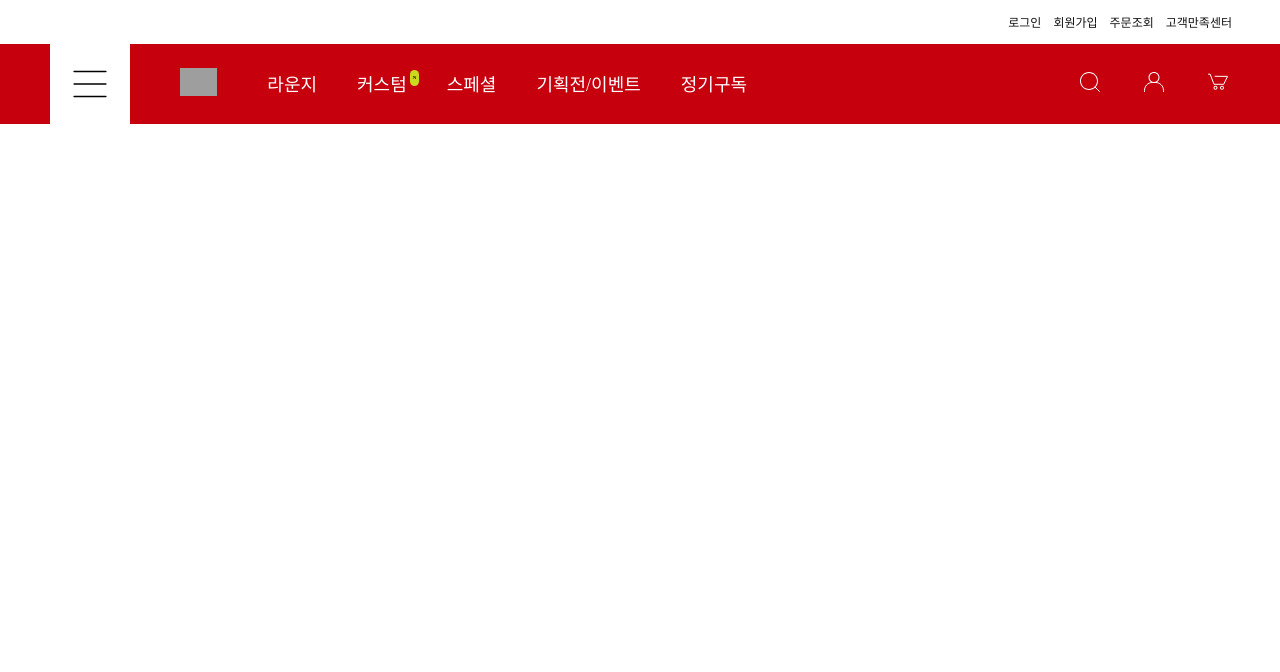
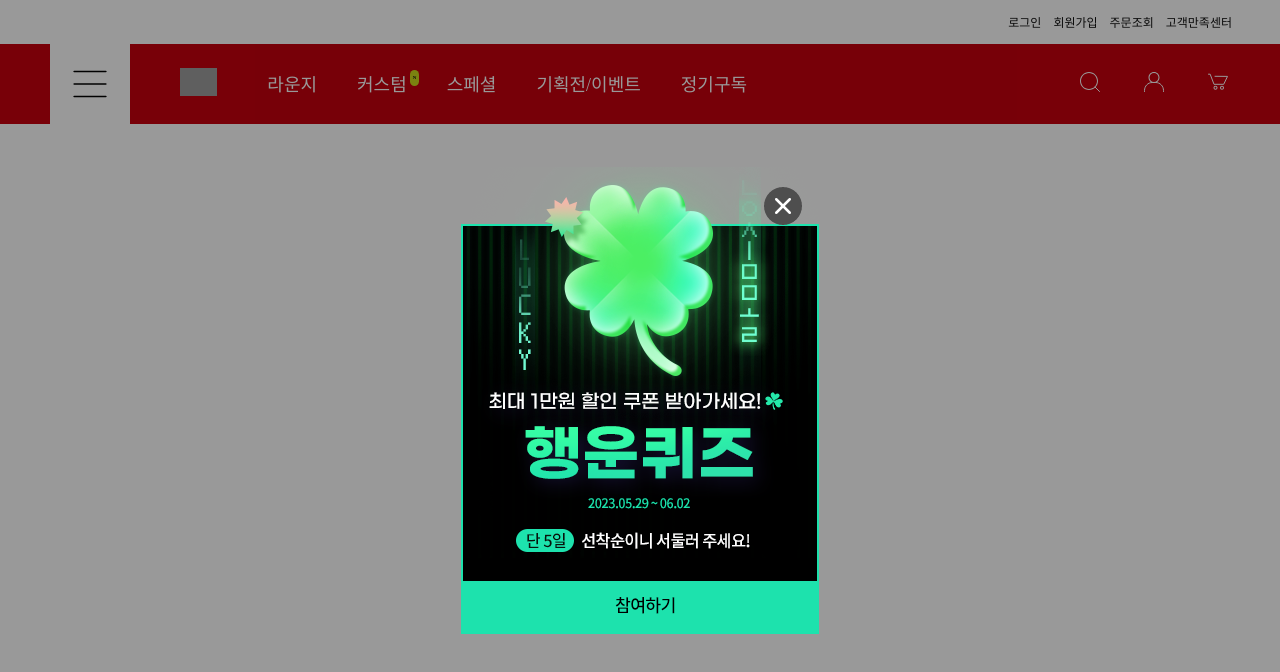
Before and after one commit to mungmung2j/nongsim-vue, a Vue app: page / in a window 1280 px wide. Shown: the top 672 px of the page. Built offline with nearby package versions, Linux system fonts and the light colour scheme; grey boxes are pictures that could not be loaded.

Commit message:
popup 추가

```diff
--- a/src/App.vue
+++ b/src/App.vue
@@ -1,11 +1,13 @@
 <template>
   <Header></Header>
+  <Popup></Popup>
   <Main></Main>
 </template>
 
 <script setup>
 import Header from './components/Header.vue';
 import Main from './components/Main.vue';
+import Popup from './components/Popup.vue';
 </script>
 
 <style lang="scss">
--- /dev/null
+++ b/src/components/Popup.vue
@@ -0,0 +1,79 @@
+<template>
+  <div class="popup">
+    <div class="popup_background"></div>
+    <div class="popup_wrap">
+      <div class="popup_img">
+        <div class="x_button">
+          <img src="@/assets/icn-close-01-1.png" alt=""/>
+        </div>
+        <img src="@/assets/clover.png" alt=""/>
+        <a class="participaion" href="#"><img src="@/assets/participation.png"></a>
+      </div>
+    </div>
+  </div>
+</template>
+
+<style>
+.popup_img{
+  display:flex;
+  flex-flow: column nowrap;
+}
+
+.popup_wrap{
+  position: fixed;
+  z-index: 10001;
+  visibility: visible;
+  width: 358px;
+  top: 50%;
+  left: 50%;
+  margin-left: -179px;
+  margin-top: -233.5px;
+}
+
+.participation{
+  z-index:2;
+}
+
+.x_button{
+  position: absolute;
+    top: 3%;
+    right: 3%;
+    cursor: pointer;
+    padding: 0;
+    margin: 0;
+    border: 0 none;
+}
+
+.popup_background{
+  position: fixed;
+  top: 0px;
+  width: 100%;
+  height: 100%;
+  background: rgba(0, 0, 0, 0.4);
+  z-index: 2;
+}
+
+.popup_background.click{
+  display:none;
+}
+
+.popup_wrap.click{
+  display:none;
+}
+</style>
+
+<script setup>
+import { onMounted } from "vue"
+
+onMounted(function() {
+  const popup_close=document.querySelector('.x_button')
+  const popup=document.querySelector('.popup_wrap')
+  const popup_back=document.querySelector('.popup_background')
+
+  popup_close.addEventListener('click', function(){
+    popup.classList.add('click');
+    popup_back.classList.add('click');
+  })
+})
+
+</script>
```
